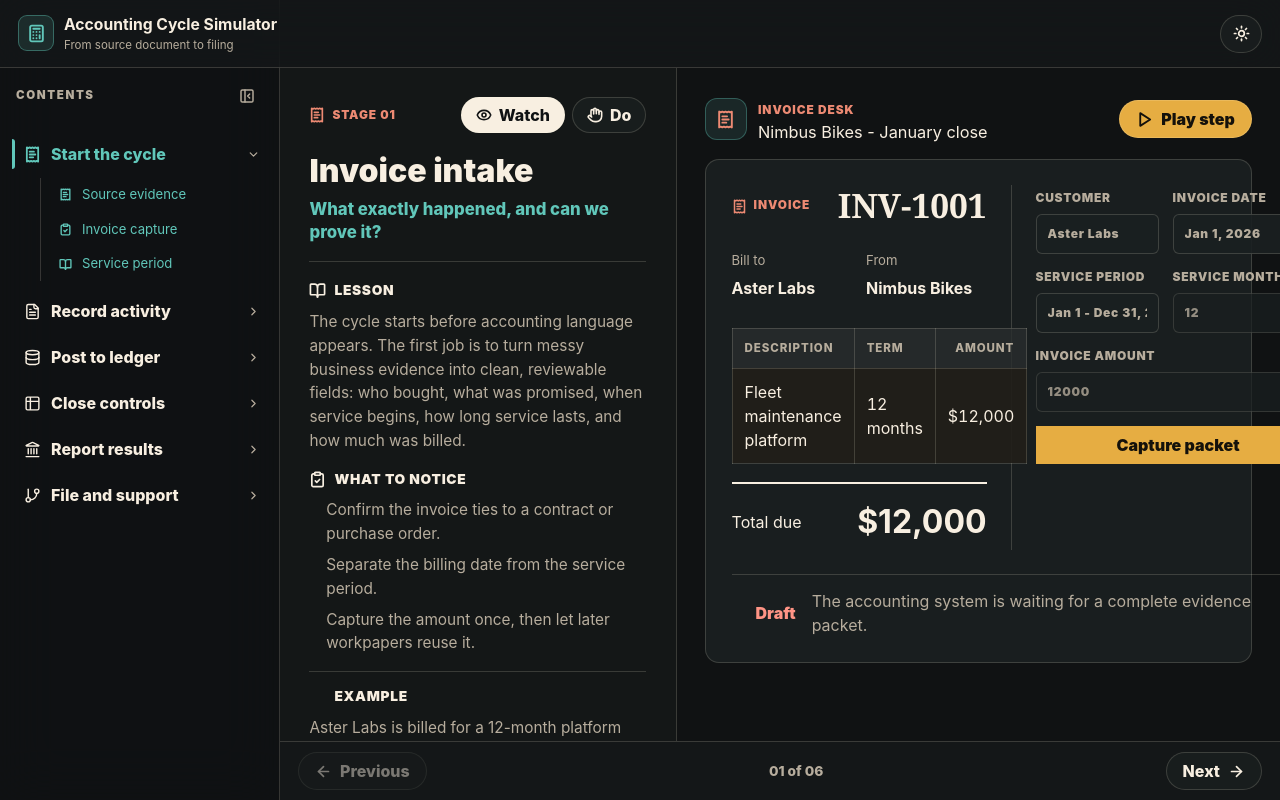
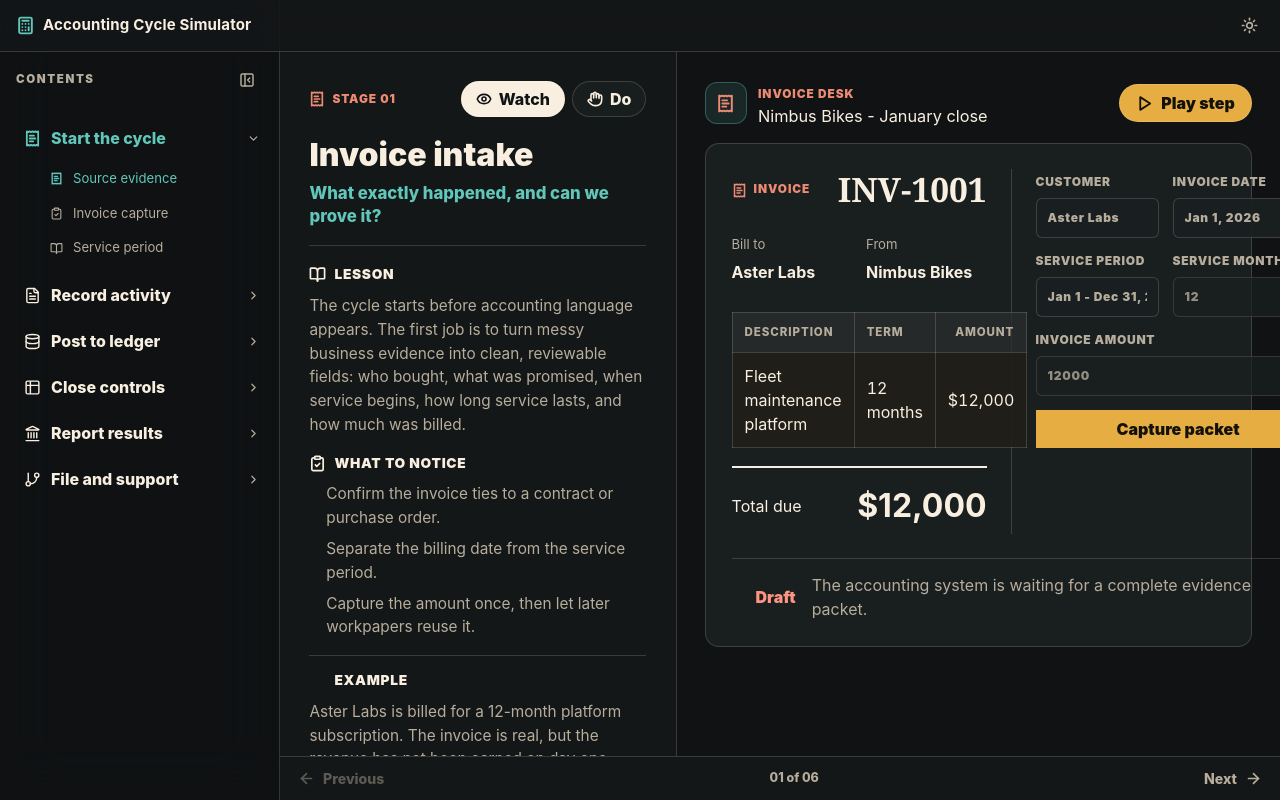
Before and after one commit to eliaboutorabi/AccountingCycleSimulator, a SvelteKit app: page / in a window 1280 px wide. Built offline with nearby package versions, Linux system fonts and the light colour scheme; some icons are missing.

Commit message:
Enhance table of contents functionality and improve layout styles

```diff
--- a/src/routes/+page.svelte
+++ b/src/routes/+page.svelte
@@ -277,6 +277,7 @@
 	let mode: Mode = $state('watch');
 	let theme: Theme = $state('night');
 	let sidebarOpen = $state(false);
+	let activeTocId = $state('source-evidence');
 	let expandedSections = $state<string[]>(['cycle-start']);
 	let flyoutSection = $state<string | null>(null);
 	let flyoutY = $state(0);
@@ -355,9 +356,45 @@
 		});
 	}
 
-	function chooseStage(index: number) {
+	function firstTocIdForStage(index: number) {
+		for (const section of tocSections) {
+			const child = section.children?.find((item) => item.stageIndex === index);
+
+			if (child) {
+				return child.id;
+			}
+
+			if (section.stageIndex === index) {
+				return section.id;
+			}
+		}
+
+		return tocSections[0].id;
+	}
+
+	function sectionIdForTocId(tocId: string) {
+		for (const section of tocSections) {
+			if (section.id === tocId || section.children?.some((item) => item.id === tocId)) {
+				return section.id;
+			}
+		}
+
+		return undefined;
+	}
+
+	function expandTocForItem(tocId: string) {
+		const sectionId = sectionIdForTocId(tocId);
+
+		if (sectionId && !expandedSections.includes(sectionId)) {
+			expandedSections = [...expandedSections, sectionId];
+		}
+	}
+
+	function chooseStage(index: number, tocId = firstTocIdForStage(index)) {
 		activeIndex = index;
+		activeTocId = tocId;
 		traceIndex = 0;
+		expandTocForItem(tocId);
 	}
 
 	function toggleSidebar() {
@@ -382,7 +419,7 @@
 
 	function navigateToc(item: TocItem) {
 		if (item.stageIndex !== undefined) {
-			chooseStage(item.stageIndex);
+			chooseStage(item.stageIndex, item.id);
 		}
 		if (item.children && !expandedSections.includes(item.id)) {
 			expandedSections = [...expandedSections, item.id];
@@ -460,7 +497,6 @@
 			<span class="brand-mark"><Calculator size={19} strokeWidth={2.4} /></span>
 			<span>
 				<strong>Accounting Cycle Simulator</strong>
-				<small>From source document to filing</small>
 			</span>
 		</a>
 
@@ -511,9 +547,6 @@
 				{@const active = isTocActive(section)}
 				<div class="toc-group">
 					<div class="toc-item" class:active>
-						{#if active}
-							<span class="active-bar"></span>
-						{/if}
 						<button type="button" class="toc-main" onclick={() => navigateToc(section)}>
 							{@render tocIcon(section, active, 17)}
 							<span>{section.label}</span>
@@ -539,7 +572,7 @@
 					{#if section.children && expandedSections.includes(section.id)}
 						<div class="toc-children">
 							{#each section.children as child (child.id)}
-								{@const childActive = child.stageIndex === activeIndex}
+								{@const childActive = activeTocId === child.id}
 								<button
 									type="button"
 									class="toc-child"
@@ -601,7 +634,7 @@
 					{#if section.children}
 						<div class="flyout-children">
 							{#each section.children as child (child.id)}
-								{@const childActive = child.stageIndex === activeIndex}
+								{@const childActive = activeTocId === child.id}
 								<button
 									type="button"
 									class="flyout-child"
@@ -1182,7 +1215,7 @@
 		--red: #a73d35;
 		--sidebar-width: 280px;
 		--sidebar-collapsed-width: 52px;
-		--header-height: 68px;
+		--header-height: 52px;
 		position: relative;
 		height: 100vh;
 		overflow: hidden;
@@ -1271,11 +1304,11 @@
 		left: 0;
 		display: grid;
 		grid-template-columns: auto minmax(0, 1fr) auto;
-		gap: 18px;
+		gap: 14px;
 		align-items: center;
 		height: var(--header-height);
 		border-bottom: 1px solid var(--line);
-		padding: 12px 18px;
+		padding: 8px 16px;
 		background: color-mix(in srgb, var(--surface) 72%, transparent);
 		backdrop-filter: blur(24px) saturate(1.35);
 		-webkit-backdrop-filter: blur(24px) saturate(1.35);
@@ -1283,37 +1316,24 @@
 
 	.brand {
 		display: inline-flex;
-		gap: 10px;
+		gap: 8px;
 		align-items: center;
 		color: inherit;
 		text-decoration: none;
 	}
 
 	.brand-mark {
-		display: grid;
-		place-items: center;
-		width: 36px;
-		height: 36px;
-		border: 1px solid color-mix(in srgb, var(--accent) 40%, transparent);
-		border-radius: 9px;
+		display: inline-flex;
+		align-items: center;
+		justify-content: center;
 		color: var(--accent);
-		background: color-mix(in srgb, var(--accent) 13%, transparent);
 		font-weight: 950;
 	}
 
-	.brand strong,
-	.brand small {
+	.brand strong {
 		display: block;
-	}
-
-	.brand strong {
-		font-size: 0.98rem;
-	}
-
-	.brand small {
-		margin-top: 1px;
-		color: var(--muted);
-		font-size: 0.72rem;
+		font-size: 0.94rem;
+		letter-spacing: 0.01em;
 	}
 
 	.header-spacer {
@@ -1349,8 +1369,17 @@
 	}
 
 	.theme-toggle {
-		width: 42px;
+		width: 30px;
+		min-height: 30px;
+		border: 0;
 		padding: 0;
+		color: var(--muted);
+		background: transparent;
+	}
+
+	.theme-toggle:hover {
+		color: var(--accent);
+		background: transparent;
 	}
 
 	.sidebar-backdrop,
@@ -1449,16 +1478,6 @@
 		color: var(--accent);
 	}
 
-	.active-bar {
-		position: absolute;
-		top: 7px;
-		bottom: 7px;
-		left: 0;
-		width: 3px;
-		border-radius: 0 999px 999px 0;
-		background: var(--accent);
-	}
-
 	.toc-main,
 	.toc-child,
 	.flyout-title,
@@ -1494,9 +1513,7 @@
 	.toc-children {
 		display: grid;
 		gap: 1px;
-		margin: 2px 0 8px 28px;
-		border-left: 1px solid var(--line);
-		padding-left: 10px;
+		margin: 2px 0 8px 30px;
 	}
 
 	.toc-child {
@@ -2155,7 +2172,7 @@
 		gap: 18px;
 		justify-content: space-between;
 		margin: 0;
-		border-bottom: 1px solid var(--grid);
+		border-bottom: 1px solid var(--line);
 		padding: 12px 0;
 	}
 
@@ -2241,14 +2258,31 @@
 		align-items: center;
 		justify-content: space-between;
 		border-top: 1px solid var(--line);
-		padding: 10px 18px;
-		background: color-mix(in srgb, var(--surface) 94%, transparent);
+		min-height: 44px;
+		padding: 4px 18px;
+		background: color-mix(in srgb, var(--surface) 88%, transparent);
+		backdrop-filter: blur(20px) saturate(1.25);
+		-webkit-backdrop-filter: blur(20px) saturate(1.25);
 	}
 
 	.sequence-bar span {
 		color: var(--muted);
-		font-size: 0.86rem;
+		font-size: 0.78rem;
 		font-weight: 850;
+	}
+
+	.sequence-bar button {
+		min-height: 30px;
+		border: 0;
+		padding: 0;
+		color: var(--muted);
+		background: transparent;
+		font-size: 0.88rem;
+	}
+
+	.sequence-bar button:not(:disabled):hover {
+		color: var(--accent);
+		background: transparent;
 	}
 
 	.sequence-bar button:disabled {
@@ -2315,16 +2349,12 @@
 		}
 
 		.masthead {
-			height: 58px;
-			padding: 10px;
+			height: 50px;
+			padding: 8px 10px;
 		}
 
 		.simulator {
-			--header-height: 58px;
-		}
-
-		.brand small {
-			display: none;
+			--header-height: 50px;
 		}
 
 		.brand strong {
```
